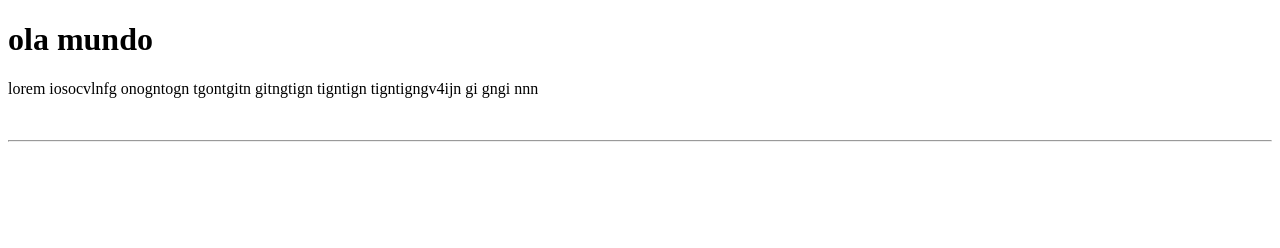
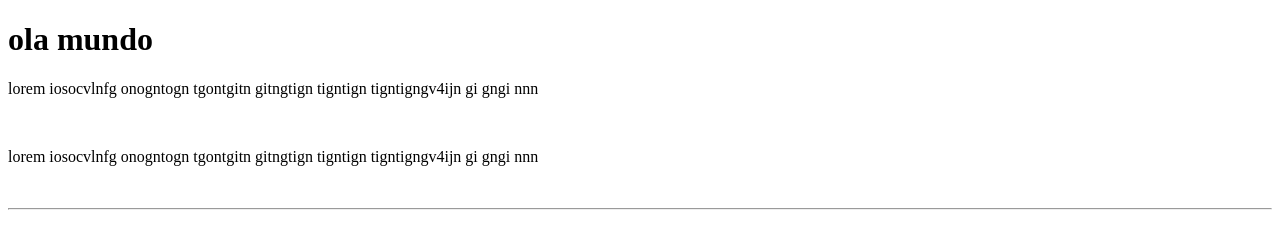
Before and after one commit to adrianooliveira122/ola-mundo, a plain HTML site: page index.html in a window 1280 px wide. Drawn offline with Linux system fonts and the light colour scheme.

Commit message:
cdcionei um paragrafo

```diff
--- a/index.html
+++ b/index.html
@@ -8,6 +8,7 @@
 <body>
 	<h1>ola mundo</h1>
 	<p>lorem iosocvlnfg onogntogn tgontgitn gitngtign tigntign tigntigngv4ijn gi gngi nnn</p><br>
+	<p>lorem iosocvlnfg onogntogn tgontgitn gitngtign tigntign tigntigngv4ijn gi gngi nnn</p><br>
 	<hr>
 </body>
 </html>
```
